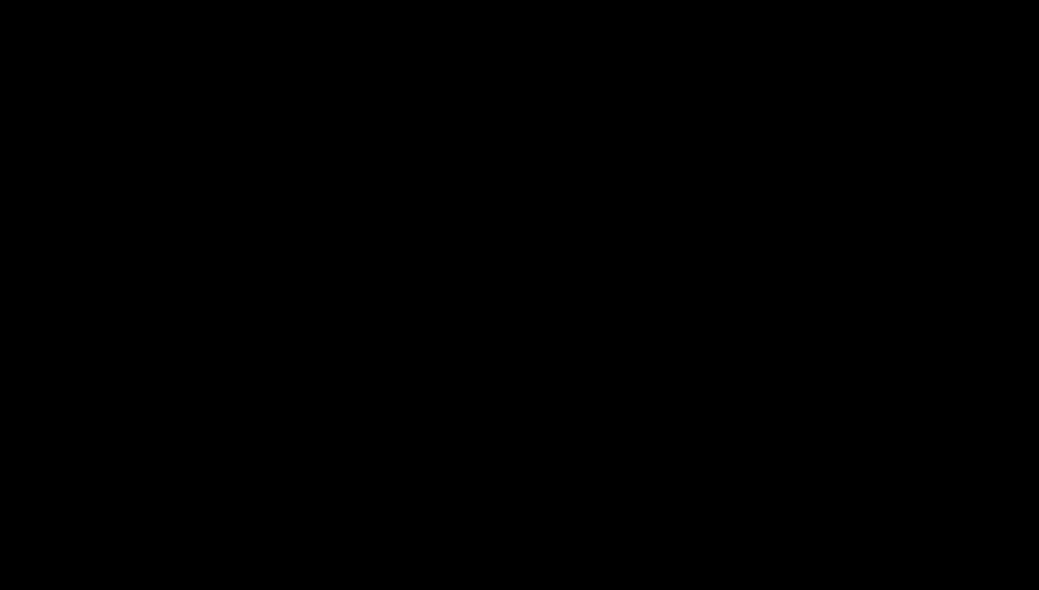
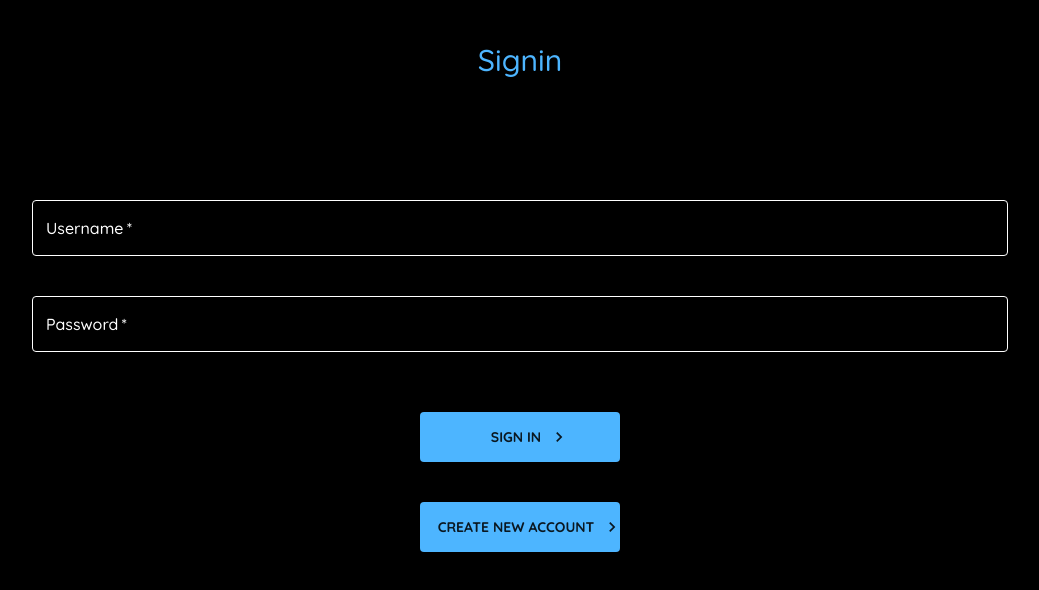
Before and after one commit to 0xcatrovacer/note-app-frontend-material-ui, a React (Create React App) app: page /signin in a window 1280 px wide. Shown: the top 590 px of the page, without its empty margins (120-1159 px from the left). Built offline with nearby package versions, Linux system fonts and the light colour scheme.

Commit message:
added Signin component

```diff
--- a/package.json
+++ b/package.json
@@ -8,6 +8,7 @@
     "@testing-library/jest-dom": "^5.11.4",
     "@testing-library/react": "^11.1.0",
     "@testing-library/user-event": "^12.1.10",
+    "axios": "^0.21.1",
     "react": "^17.0.2",
     "react-dom": "^17.0.2",
     "react-router-dom": "^5.2.0",
--- a/src/App.js
+++ b/src/App.js
@@ -2,6 +2,7 @@ import { BrowserRouter as Router, Switch, Route } from 'react-router-dom'
 
 import Create from './components/Create/Create';
 import Notes from './components/Notes/Notes';
+import Signin from './components/Signin/Signin';
 
 import { createMuiTheme, ThemeProvider } from '@material-ui/core'
 
@@ -34,6 +35,9 @@ const App = () => {
             <Route path="/create">
               <Create />
             </Route>
+            <Route path="/signin">
+              <Signin />
+            </Route>
           </Switch>
         </Router>
       </div>
--- a/src/components/Notes/Notes.js
+++ b/src/components/Notes/Notes.js
@@ -1,9 +1,24 @@
 import React from 'react'
+import Grid from '@material-ui/core/Grid'
+import Paper from '@material-ui/core/Paper'
 
 const Notes = () => {
     return (
         <div className="Notes">
-            <h1>Notes Page</h1>
+            <Grid container>
+                <Grid item xs={12} sm={6} md={3}>
+                    <Paper>a</Paper>
+                </Grid>
+                <Grid item xs={12} sm={6} md={3}>
+                    <Paper>b</Paper>
+                </Grid>
+                <Grid item xs={12} sm={6} md={3}>
+                    <Paper>c</Paper>
+                </Grid>
+                <Grid item xs={12} sm={6} md={3}>
+                    <Paper>d</Paper>
+                </Grid>
+            </Grid>
         </div>
     )
 }
--- /dev/null
+++ b/src/components/Signin/Signin.js
@@ -0,0 +1,174 @@
+import React, { useState } from 'react'
+
+import Typography from "@material-ui/core/Typography"
+import Button from "@material-ui/core/Button"
+import Container from "@material-ui/core/Container"
+import KeyboardArrowRightIcon from '@material-ui/icons/KeyboardArrowRight'
+import { makeStyles } from '@material-ui/core'
+import TextField from '@material-ui/core/TextField'
+import IconButton from '@material-ui/core/IconButton';
+import InputAdornment from '@material-ui/core/InputAdornment';
+import Visibility from '@material-ui/icons/Visibility';
+import VisibilityOff from '@material-ui/icons/VisibilityOff';
+
+const useStyles = makeStyles({
+    field: {
+        marginTop: 20,
+        marginBottom: 20,
+        display: 'block',
+        "& .MuiOutlinedInput-root .MuiOutlinedInput-notchedOutline": {
+            borderColor: "white"
+        },
+        "&:hover .MuiOutlinedInput-root .MuiOutlinedInput-notchedOutline": {
+            borderColor: "lightgray"
+        },
+        "& .MuiOutlinedInput-root.Mui-focused .MuiOutlinedInput-notchedOutline": {
+            borderColor: "#4db5ff"
+        },
+        "& .MuiOutlinedInput-input": {
+            color: "white"
+        },
+        "&:hover .MuiOutlinedInput-input": {
+            color: "lightgray"
+        },
+        "& .MuiOutlinedInput-root.Mui-focused .MuiOutlinedInput-input": {
+            color: "#4db5ff"
+        },
+        "& .MuiInputLabel-outlined": {
+            color: "white"
+        },
+        "&:hover .MuiInputLabel-outlined": {
+            color: "lightgray"
+        },
+        "& .MuiInputLabel-outlined.Mui-focused": {
+            color: "#4db5ff"
+        }
+    },
+    title: {
+        display: 'flex',
+        alignItems: 'center',
+        justifyContent: 'center',
+        marginTop: 40,
+        marginBottom: 100,
+        fontSize: 30
+    },
+    button: {
+        width: 200,
+        marginTop: 40,
+        height: 50,
+        paddingRight: 0,
+        fontWeight: 700
+    }
+})
+
+
+const Signin = () => {
+
+    const [username, setUsername] = useState('');
+    const [password, setPassword] = useState('');
+    const [showPassword, setShowPassword] = useState(false);
+
+    const classes = useStyles()
+
+    const handleClickShowPassword = () => {
+        setShowPassword(!showPassword)
+    }
+
+    const handleSignin = (e) => {
+        e.preventDefault();
+        console.log('Signin')
+        setUsername('')
+        setPassword('')
+    }
+
+    return (
+
+        <div className="Signin">
+
+            <div className="Create">
+                <Container>
+                    <Typography
+                        variant="h5"
+                        component="h2"
+                        color="primary"
+                        className={classes.title}
+                        gutterBottom
+                    >
+                        Signin
+                </Typography>
+
+                    <form noValidate autoComplete='off' className='CreateNoteForm'>
+                        <TextField
+                            label='Username'
+                            variant='outlined'
+                            color='primary'
+                            value={username}
+                            onChange={(e) => {
+                                setUsername(e.target.value)
+                            }}
+                            fullWidth
+                            required
+                            className={classes.field}
+                            InputProps={{
+                                className: "CreateInput"
+                            }}
+                            InputLabelProps={{
+                                className: "CreateInputLabel"
+                            }}
+                        />
+                        <TextField
+                            label='Password'
+                            variant='outlined'
+                            color='primary'
+                            type={showPassword ? 'text' : 'password'}
+                            value={password}
+                            onChange={(e) => {
+                                setPassword(e.target.value)
+                            }}
+                            fullWidth
+                            required
+                            className={classes.field}
+                            endAdornment={
+                                <InputAdornment position="end">
+                                    <IconButton
+                                        aria-label="toggle password visibility"
+                                        onClick={handleClickShowPassword}
+                                        onMouseDown={(e) => {
+                                            e.preventDefault();
+                                        }}
+                                        value={showPassword}
+                                    >
+                                        {showPassword ? <Visibility color='primary' /> : <VisibilityOff color='primary' />}
+                                    </IconButton>
+                                </InputAdornment>
+                            }
+                        />
+                        <Button
+                            type="submit"
+                            variant="contained"
+                            color="primary"
+                            className={classes.button}
+                            endIcon={<KeyboardArrowRightIcon />}
+                            onClick={handleSignin}
+                        >
+                            Sign In
+                    </Button>
+                        <Button
+                            type="submit"
+                            variant="contained"
+                            color="primary"
+                            className={classes.button}
+                            endIcon={<KeyboardArrowRightIcon />}
+                            onClick={handleSignin}
+                        >
+                            Create New Account
+                    </Button>
+                    </form>
+                </Container>
+            </div>
+
+        </div>
+    )
+}
+
+export default Signin
```
Also changed, not shown: 1 other file (tests, documents, lock files or other folders).
